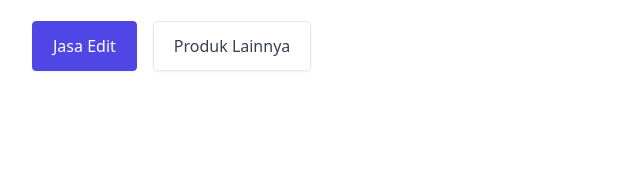
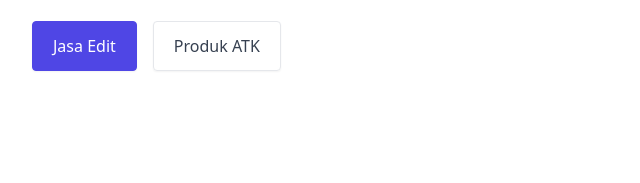
Before and after one commit to cetakin1507-maker/Cetakin-, a plain HTML site: page index.html in a window 1280 px wide. Shown: the part 592-775 px from the top of the page, 0-640 px from the left. Drawn offline with nearby package versions, Linux system fonts and the light colour scheme.

Commit message:
Update index.html

```diff
--- a/index.html
+++ b/index.html
@@ -60,7 +60,7 @@
               class="inline-block rounded border border-gray-200 px-5 py-3 font-medium text-gray-700 shadow-sm transition-colors hover:bg-gray-50 hover:text-gray-900"
               href="#produk"
             >
-              Produk Lainnya
+              Produk ATK
             </a>
           </div>
         </div>
```
